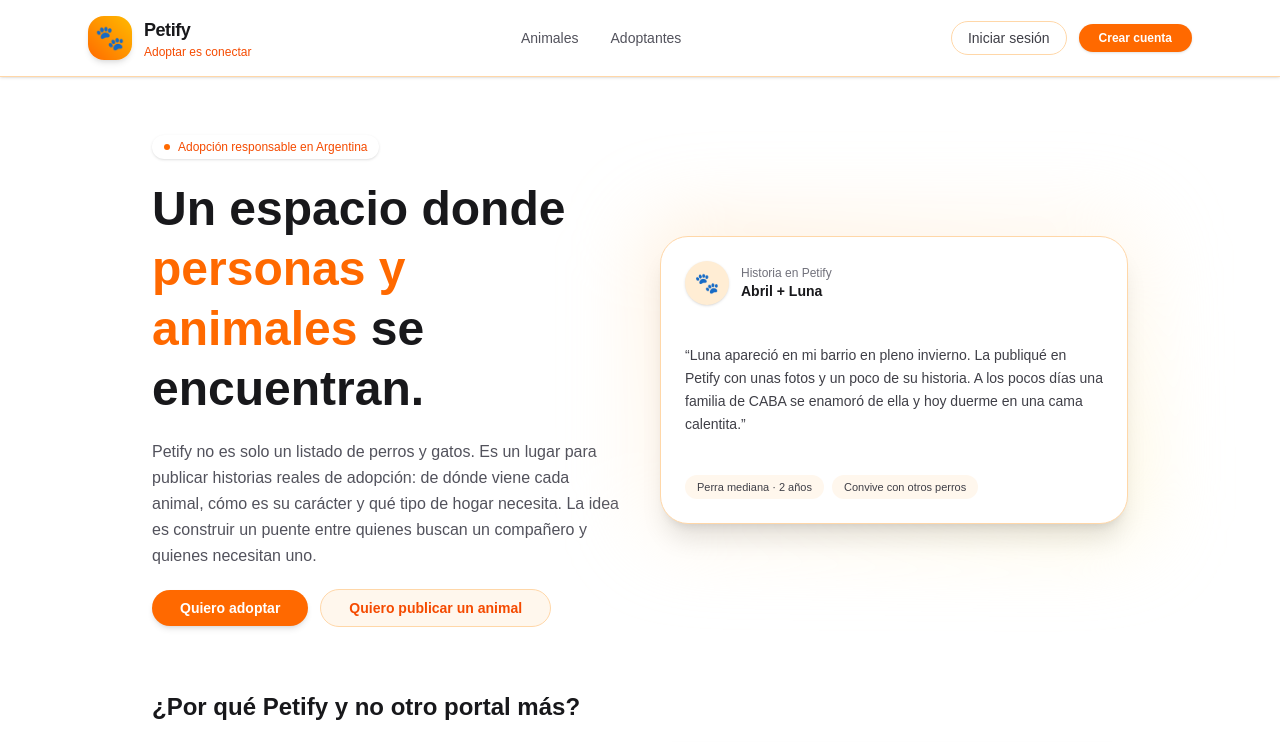
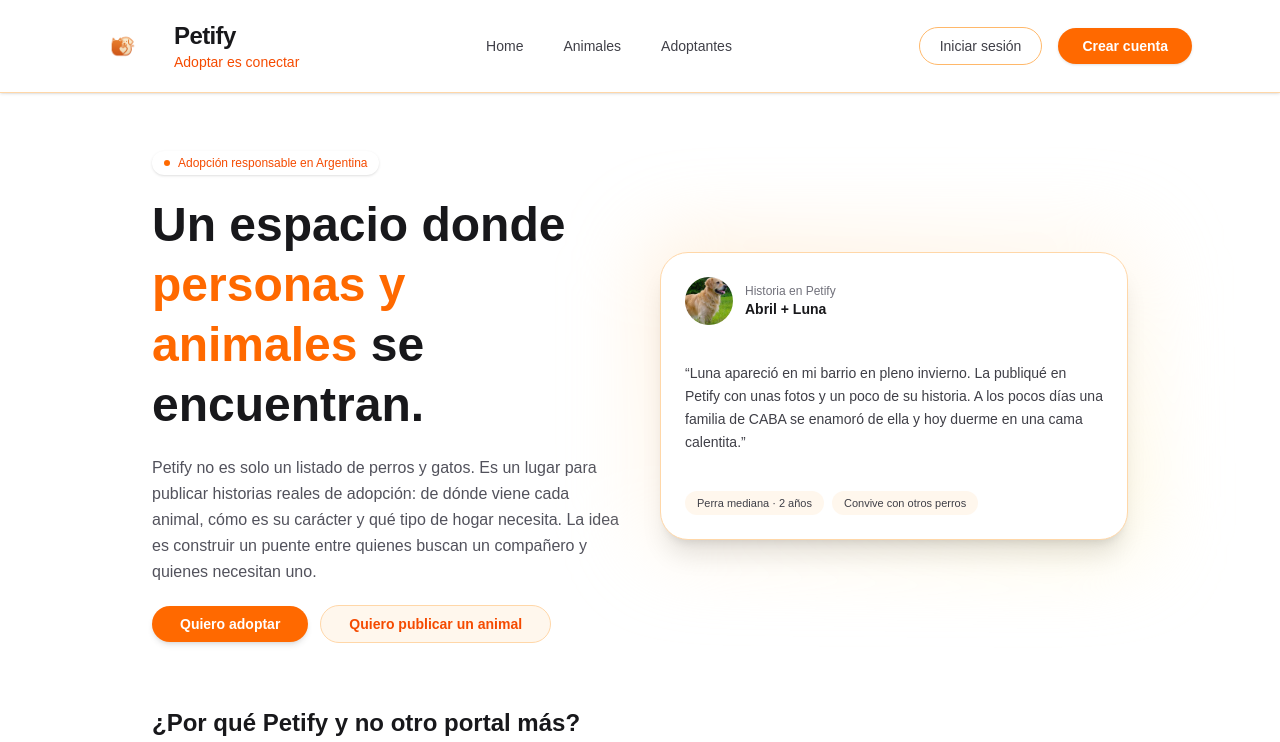
Before and after one commit to abrumancuso/maimo-prog3-2025-tpfinal, a Next.js app: page / in a window 1280 px wide. Shown: the top 742 px of the page. Built offline with nearby package versions, Linux system fonts and the light colour scheme.

Commit message:
mejoras en navbar y home

```diff
--- a/src/app/components/Navbar.js
+++ b/src/app/components/Navbar.js
@@ -1,28 +1,34 @@
 import Link from "next/link";
+import Image from "next/image";
 
 export default function Navbar() {
   return (
     <header className="border-b border-orange-200 bg-white/90 backdrop-blur-md shadow-sm">
-      <div className="mx-auto flex max-w-6xl items-center justify-between px-6 py-4">
-        <div className="flex items-center gap-3">
-          <div className="flex h-11 w-11 items-center justify-center rounded-2xl bg-gradient-to-tr from-orange-500 to-amber-400 shadow-md">
-            <span className="text-2xl text-white">🐾</span>
-          </div>
+      <div className="mx-auto flex max-w-6xl items-center justify-between px-6 py-5">
+
+        <Link href="/" className="flex items-center gap-4">
+          <Image
+            src="/petifylogo.png"
+            alt="Petify logo"
+            width={70}
+            height={70}
+            className="object-contain"
+          />
           <div className="flex flex-col leading-tight">
-            <span className="text-lg font-bold tracking-tight text-zinc-900">
+            <span className="text-2xl font-bold tracking-tight text-zinc-900">
               Petify
             </span>
-            <span className="text-xs text-orange-600">
+            <span className="text-sm text-orange-600">
               Adoptar es conectar
             </span>
           </div>
-        </div>
+        </Link>
 
-        <nav className="hidden gap-8 text-sm text-zinc-600 sm:flex">
-          <Link
-            href="/animales"
-            className="hover:text-orange-600 transition font-medium"
-          >
+        <nav className="hidden gap-10 text-sm text-zinc-700 sm:flex">
+          <Link href="/" className="hover:text-orange-600 transition font-medium">
+            Home
+          </Link>
+          <Link href="/animales" className="hover:text-orange-600 transition font-medium">
             Animales
           </Link>
           <button className="hover:text-orange-600 transition font-medium">
@@ -30,14 +36,16 @@ export default function Navbar() {
           </button>
         </nav>
 
-        <div className="flex items-center gap-3 text-sm">
-          <button className="hidden rounded-full border border-orange-200 px-4 py-1.5 text-zinc-700 font-medium hover:border-orange-500 hover:text-orange-600 transition sm:inline-flex">
+        <div className="flex items-center gap-4 text-sm">
+          <button className="hidden rounded-full border border-orange-300 px-5 py-2 text-zinc-700 font-medium hover:border-orange-500 hover:text-orange-600 transition sm:inline-flex">
             Iniciar sesión
           </button>
-          <button className="rounded-full bg-orange-500 px-5 py-1.5 text-xs font-semibold text-white shadow hover:bg-orange-400 transition">
+
+          <button className="rounded-full bg-orange-500 px-6 py-2 text-sm font-semibold text-white shadow hover:bg-orange-400 transition">
             Crear cuenta
           </button>
         </div>
+
       </div>
     </header>
   );
--- a/src/app/page.js
+++ b/src/app/page.js
@@ -1,3 +1,5 @@
+import Image from "next/image";
+
 export default function Home() {
   return (
     <div className="space-y-16">
@@ -36,23 +38,27 @@ export default function Home() {
         <div className="relative">
   <div className="absolute -inset-4 rounded-[32px] bg-gradient-to-br from-orange-200/40 via-orange-100/40 to-amber-100/60 blur-2xl" />
   <div className="relative h-72 w-full rounded-[28px] border border-orange-200 bg-white p-6 shadow-xl flex flex-col justify-between">
+
   <div className="flex items-center gap-3">
-              <div className="flex h-11 w-11 items-center justify-center rounded-full bg-orange-100 shadow">
-                <span className="text-xl">🐾</span>
+  <div className="h-12 w-12 rounded-full overflow-hidden">
+    <Image
+      src="/luna.png"
+      alt="Luna"
+      width={48}
+      height={48}
+      className="h-full w-full object-cover"
+    />
   </div>
+
   <div>
     <p className="text-xs text-zinc-500">Historia en Petify</p>
-                <p className="text-sm font-semibold text-zinc-900">
-                  Abril + Luna
-                </p>
+    <p className="text-sm font-semibold text-zinc-900">Abril + Luna</p>
   </div>
 </div>
-
     <p className="text-xs sm:text-sm text-zinc-700 leading-relaxed">
-              “Luna apareció en mi barrio en pleno invierno. La publiqué en
-              Petify con unas fotos y un poco de su historia. A los pocos días
-              una familia de CABA se enamoró de ella y hoy duerme en una cama
-              calentita.”
+      “Luna apareció en mi barrio en pleno invierno. La publiqué en Petify con unas fotos
+      y un poco de su historia. A los pocos días una familia de CABA se enamoró de ella
+      y hoy duerme en una cama calentita.”
     </p>
 
     <div className="flex flex-wrap gap-2 text-[11px] text-zinc-700">
@@ -62,7 +68,6 @@ export default function Home() {
       <span className="rounded-full bg-orange-50 px-3 py-1">
         Convive con otros perros
       </span>
-
     </div>
   </div>
 </div>
```
Also changed, not shown: public/luna.png (added), public/petifylogo.png (added). Lines whose indentation alone changed are shown as unchanged.
